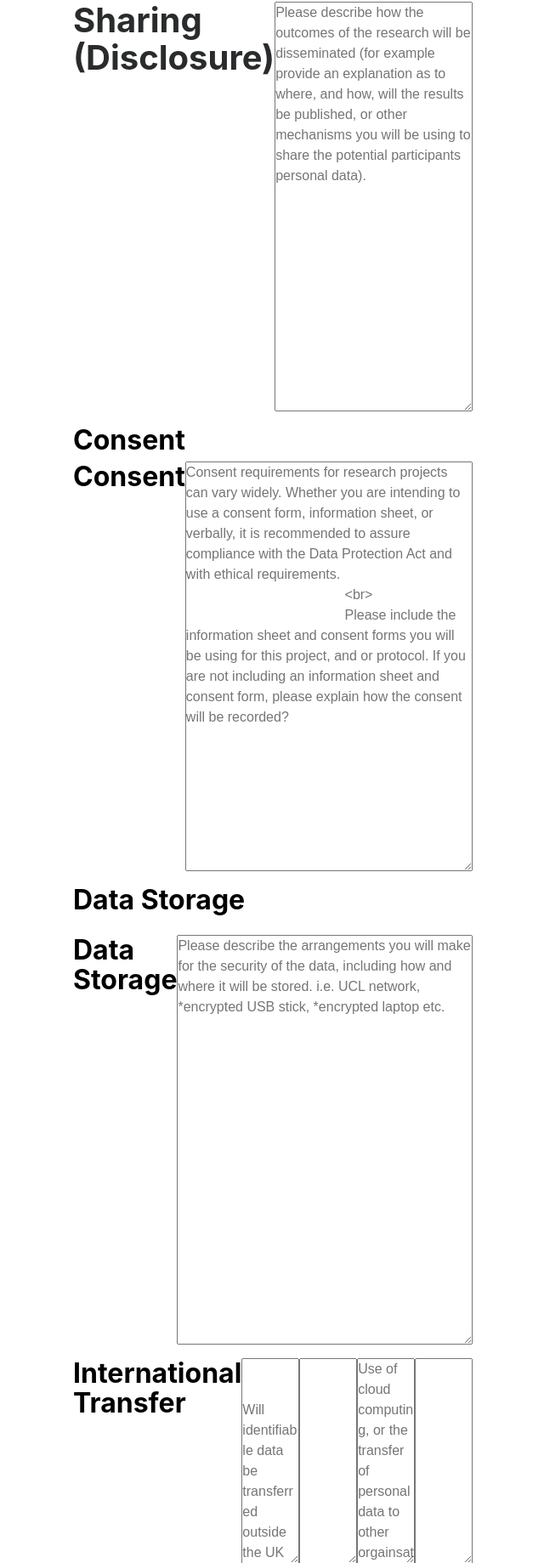
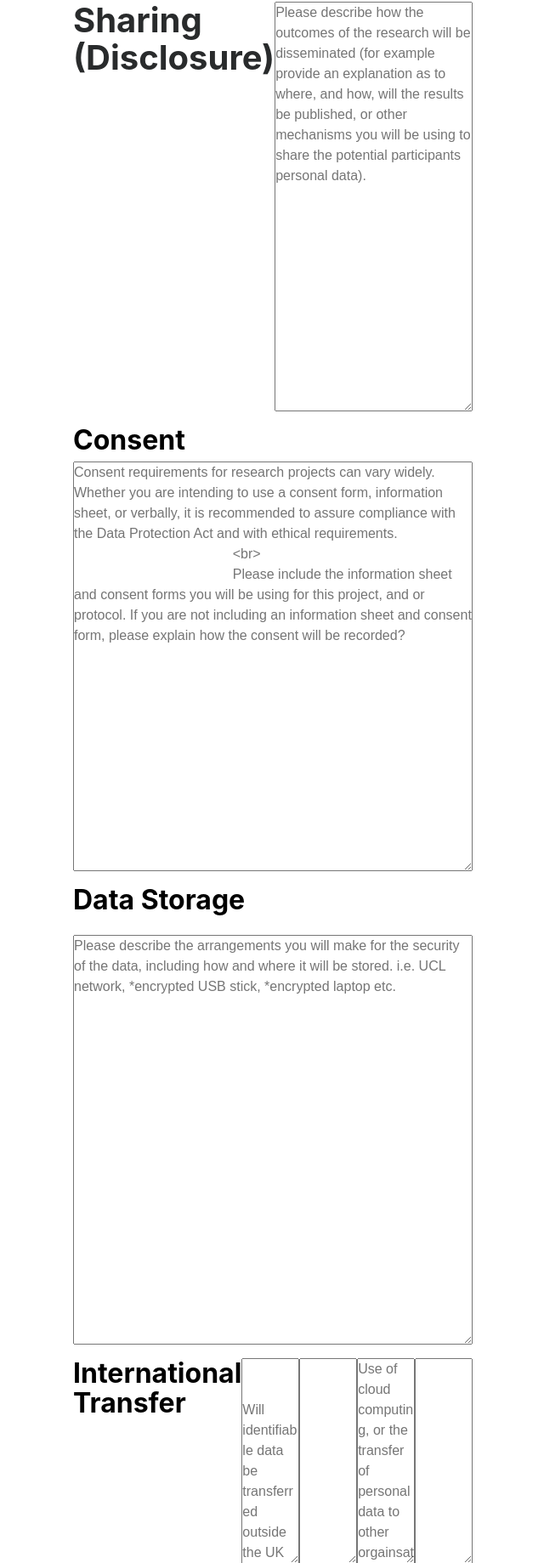
Before and after one commit to chisoftltd/RGUEthics, a PHP site: page /student.php in a window 1280 px wide. Shown: the part 2457-4296 px from the top of the page at 85% size, without its empty margins (319-959 px from the left). Run offline with PHP 8.4, Linux system fonts and the light colour scheme; data that the repository does not hold is empty.

Commit message:
Merge origin/master
Conflicts:
	register.php

```diff
--- a/student.php
+++ b/student.php
@@ -191,9 +191,6 @@ $error = false;
 
                         <div class="form-group">
                             <div class="input-group">
-                                <h2>
-                                    <strong>Consent</strong>
-                                </h2>
                                 <textarea class="glyphicon glyphicon-lock" name="body" id="body" rows="20" cols="60" placeholder="Consent requirements for research projects can vary widely. Whether you are intending to use a consent form, information sheet, or verbally, it is recommended to assure compliance with the Data Protection Act and with ethical requirements.
                                           <br>
                                           Please include the information sheet and consent forms you will be using for this project, and or protocol. If you are not including an information sheet and consent form, please explain how the consent will be recorded?
@@ -211,9 +208,6 @@ $error = false;
 
                         <div class="form-group">
                             <div class="input-group">
-                                <h2>
-                                    <strong>Data Storage</strong>
-                                </h2>
                                 <textarea class="glyphicon glyphicon-lock" name="body" id="body" rows="20" cols="60" placeholder="Please describe the arrangements you will make for the security of the data, including how and where it will be stored. i.e. UCL network, *encrypted USB stick, *encrypted laptop etc." maxlength="60"></textarea>
                             </div>
                         </div>
```
